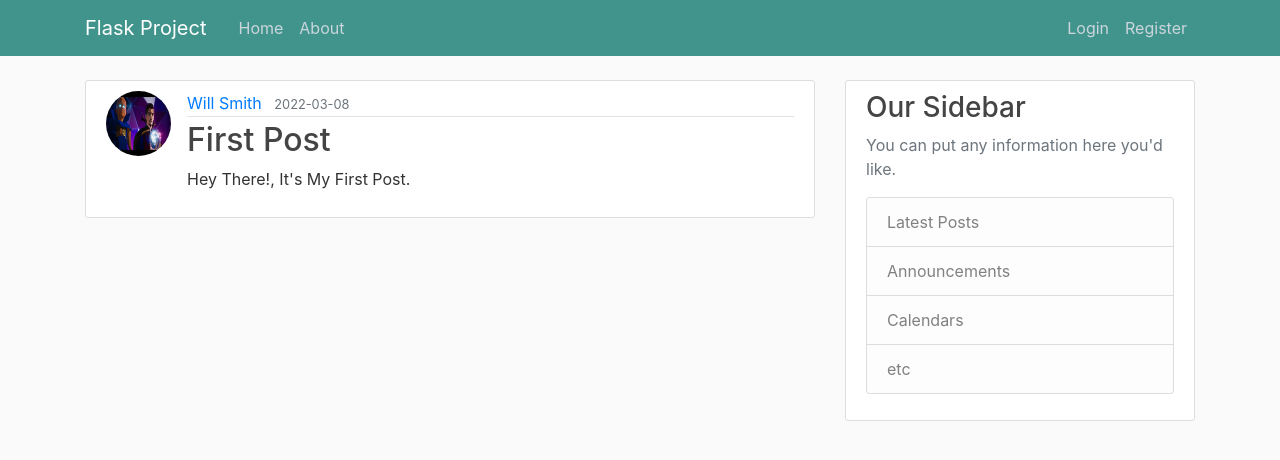
After one commit to AnujKondhalkar/Flask_Project, a Flask app: page /post/1 in a window 1280 px wide. The commit adds this page. Shown: the top 460 px of the page. Run offline with Flask 2, Linux system fonts and the light colour scheme; data comes from the database, SQL or seed files in the repository; both versions use the stored data as it was after the commit; some libraries are stand-ins or nearby versions.

Commit message:
Added New Routes for Post And Update & Delete Functionality Added New Routes for Adding Post, Update Post And Delete Post. And Added some sample Users. Functionality Working Correctly.

```diff
--- a/flaskproject/routes.py
+++ b/flaskproject/routes.py
@@ -1,31 +1,17 @@
 import os
 import secrets
 from PIL import Image
-from flask import render_template, url_for, flash, redirect, request
+from flask import render_template, url_for, flash, redirect, request, abort
 from flaskproject import app, db, bcrypt
-from flaskproject.forms import RegistrationForm, LoginForm, UpdateAccountForm
+from flaskproject.forms import RegistrationForm, LoginForm, UpdateAccountForm, PostForm
 from flaskproject.models import User, Post
 from flask_login import login_user, current_user, logout_user, login_required
-
-posts = [
-    {
-        'author': 'John Cena',
-        'title': 'Blog Post 1',
-        'content': 'First post content',
-        'date_posted': 'April 20, 2022'
-    },
-    {
-        'author': 'Iron Man',
-        'title': 'Blog Post 2',
-        'content': 'Second post content',
-        'date_posted': 'April 21, 2022'
-    }
-]
 
 
 @app.route("/")
 @app.route("/home")
 def home():
+    posts = Post.query.all()
     return render_template('home.html', posts=posts)
 
 
@@ -106,3 +92,58 @@ def account():
     image_file = url_for(
         'static', filename='profile_pics/' + current_user.image_file)
     return render_template('account.html', title='Account', image_file=image_file, form=form)
+
+
+@app.route("/post/new", methods=['GET', 'POST'])
+@login_required
+def new_post():
+    form = PostForm()
+    if form.validate_on_submit():
+        post = Post(title=form.title.data,
+                    content=form.content.data, author=current_user)
+        db.session.add(post)
+        db.session.commit()
+        flash('Your post has been created!', 'success')
+        return redirect(url_for('home'))
+    return render_template('create_post.html', title='New Post',
+                           form=form, legend='New Post')
+
+
+@app.route("/post/<int:post_id>")
+def post(post_id):
+    post = Post.query.get_or_404(post_id)
+    return render_template('post.html', title=post.title, post=post)
+
+
+@app.route("/post/<post_id>/update", methods=['GET', 'POST'])
+@login_required
+def update_post(post_id):
+    post = Post.query.get_or_404(post_id)
+    if post.author != current_user:
+        abort(403)
+    form = PostForm()
+    if form.validate_on_submit():
+        post.title = form.title.data
+        post.content = form.content.data
+        db.session.commit()
+        # we dont need to ad db.add because we just
+        # updating the data which is already in data base
+        flash('Your post has been updated!', 'success')
+        return redirect(url_for('post', post_id=post.id))
+    elif request.method == 'GET':
+        form.title.data = post.title
+        form.content.data = post.content
+    return render_template('create_post.html', title='Update Post',
+                           form=form, legend='Update Post')
+
+
+@app.route("/post/<post_id>/delete", methods=['POST'])
+@login_required
+def delete_post(post_id):
+    post = Post.query.get_or_404(post_id)
+    if post.author != current_user:
+        abort(403)
+    db.session.delete(post)
+    db.session.commit()
+    flash('Your post has been deleted!', 'success')
+    return redirect(url_for('home'))
--- a/flaskproject/templates/layout.html
+++ b/flaskproject/templates/layout.html
@@ -33,6 +33,7 @@
             <!-- Navbar Right Side -->
             <div class="navbar-nav">
               {% if current_user.is_authenticated %}
+                <a class="nav-item nav-link" href="{{ url_for('new_post') }}">New Post</a>
                 <a class="nav-item nav-link" href="{{ url_for('account') }}">Account</a>
                 <a class="nav-item nav-link" href="{{ url_for('logout') }}">Logout</a>
               {% else %}
--- /dev/null
+++ b/flaskproject/templates/post.html
@@ -0,0 +1,39 @@
+{% extends 'layout.html' %}
+{% block content %}
+      <article class="media content-section">
+        <img class="rounded-circle article-img" src="{{ url_for('static',filename='profile_pics/' + post.author.image_file) }}">
+        <div class="media-body">
+          <div class="article-metadata">
+            <a class="mr-2" href="#">{{ post.author.username }}</a>
+            <small class="text-muted">{{ post.date_posted.strftime('%Y-%m-%d') }}</small>
+            {% if post.author == current_user %}
+            <div>
+              <a class="btn btn-secondary btn-sm mt-1 mb-1" href="{{ url_for('update_post', post_id=post.id) }}">Update</a>
+              <button type="button" class="btn btn-danger btn-sm m-1" data-toggle="modal" data-target="#deleteModal">Delete</button>
+            </div>
+            {% endif %}
+          </div>
+          <h2 class="article-title">{{ post.title }}</h2>
+          <p class="article-content">{{ post.content }}</p>
+        </div>
+      </article>
+  <!-- Modal -->
+  <div class="modal fade" id="deleteModal" tabindex="-1" role="dialog" aria-labelledby="deleteModalLabel" aria-hidden="true">
+    <div class="modal-dialog" role="document">
+      <div class="modal-content">
+        <div class="modal-header">
+          <h5 class="modal-title" id="deleteModalLabel">Delete Post ?</h5> <!-- delete modal -->
+          <button type="button" class="close" data-dismiss="modal" aria-label="Close">
+            <span aria-hidden="true">&times;</span>
+          </button>
+        </div>
+        <div class="modal-footer">
+          <button type="button" class="btn btn-secondary" data-dismiss="modal">Close</button>
+          <form  action="{{url_for('delete_post', post_id=post.id)}}" method="POST">
+            <input class="btn btn-danger" type="submit" value="Delete">
+          </form>
+        </div>
+      </div>
+    </div>
+  </div>
+{% endblock content %}
```
Also changed, not shown: flaskproject/forms.py (+7 -1 lines), flaskproject/templates/create_post.html (added, +44 -0 lines), flaskproject/templates/home.html (+4 -3 lines), flaskproject/site.db, flaskproject/static/profile_pics/4df58c60874ca3c8.png (added), flaskproject/static/profile_pics/7c77d17abfb9bec3.png (added), flaskproject/static/profile_pics/7cb3084f3a48375c.jpg (added), flaskproject/static/profile_pics/8c9cdee2eb3ea06e.png (added), flaskproject/static/profile_pics/9bbb3ef0b9499130.jpg (added).
